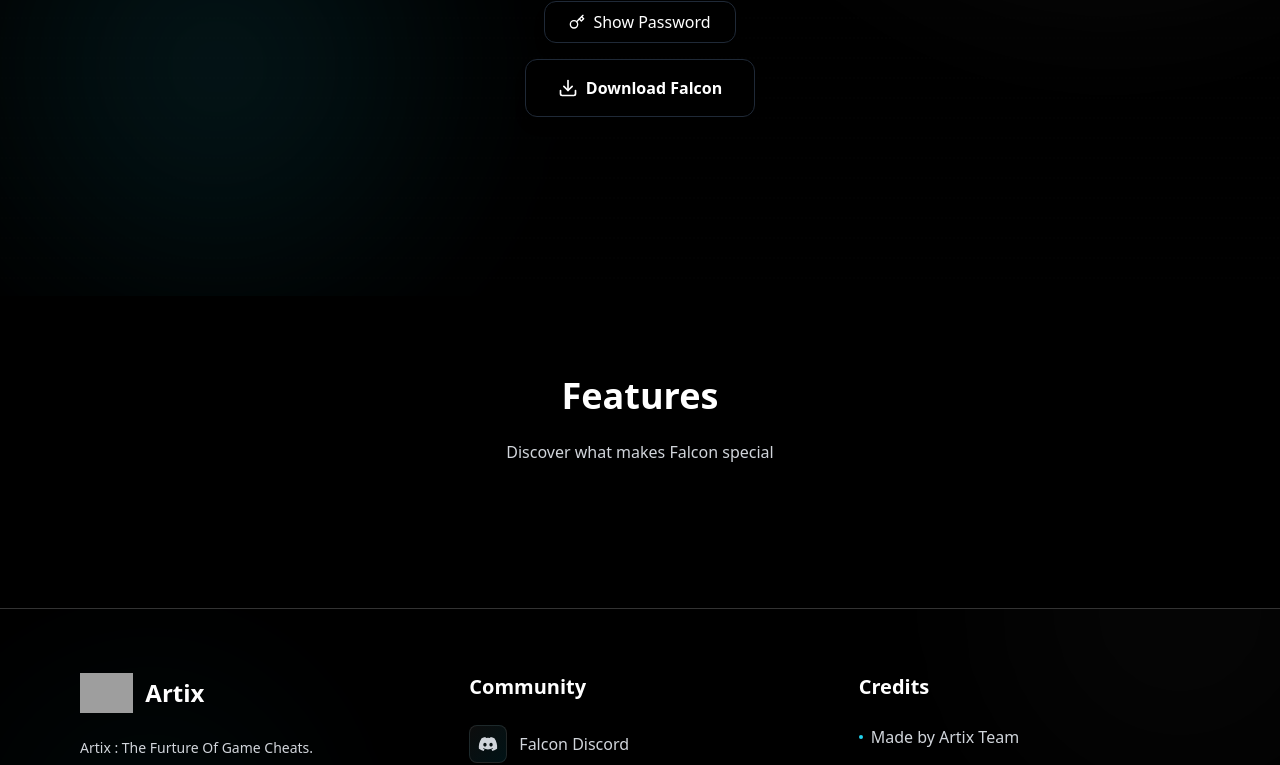
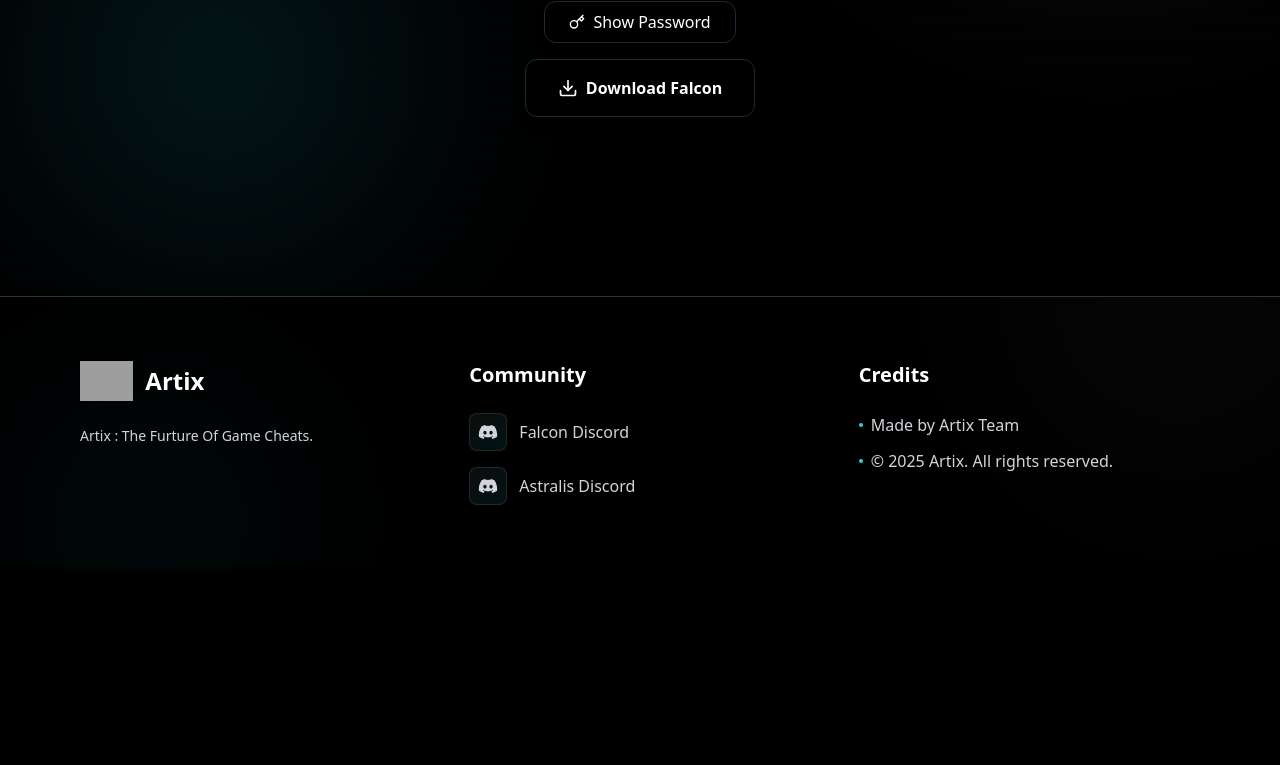
Before and after one commit to YellowGregs/Artix, a React (Vite) app: page /falcon in a window 1280 px wide. Shown: the part 504-1269 px from the top of the page. After the commit the page ends 1073 px from the top, so only its background shows below. Built offline with nearby package versions, Linux system fonts and the light colour scheme; grey boxes are pictures that could not be loaded.

Commit message:
Update Falcon.tsx

```diff
--- a/src/pages/Falcon.tsx
+++ b/src/pages/Falcon.tsx
@@ -106,7 +106,7 @@
         </div>
       </div>
 
-      <section className="py-20 bg-black/80 backdrop-blur-sm relative">
+{/*       <section className="py-20 bg-black/80 backdrop-blur-sm relative">
         <div className="max-w-6xl mx-auto px-4">
           <motion.div
             initial={{ opacity: 0, y: 20 }}
@@ -120,7 +120,7 @@
             </p>
           </motion.div>
 
-{/*           <div className="grid grid-cols-1 md:grid-cols-3 gap-8">
+          <div className="grid grid-cols-1 md:grid-cols-3 gap-8">
             <FeatureCard
               icon={Shield}
               title="Title"
@@ -136,9 +136,9 @@
               title="Title"
               description="Description."
             />
-          </div> */}
+          </div>
         </div>
-      </section>
+      </section> */}
 
       <DownloadModal
         isOpen={isModalOpen}
```
